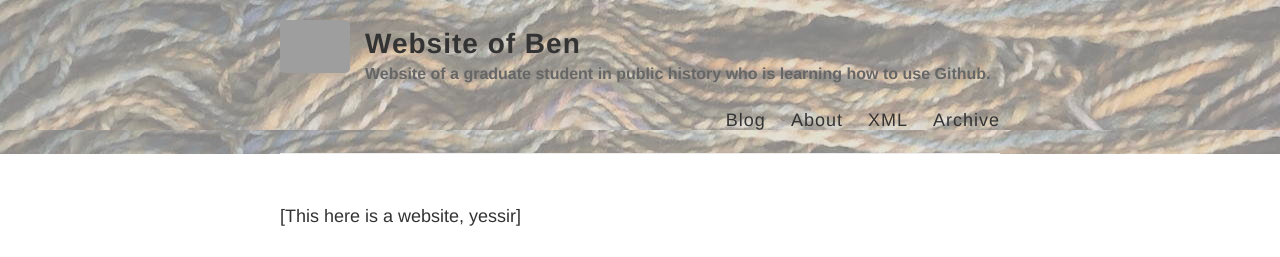
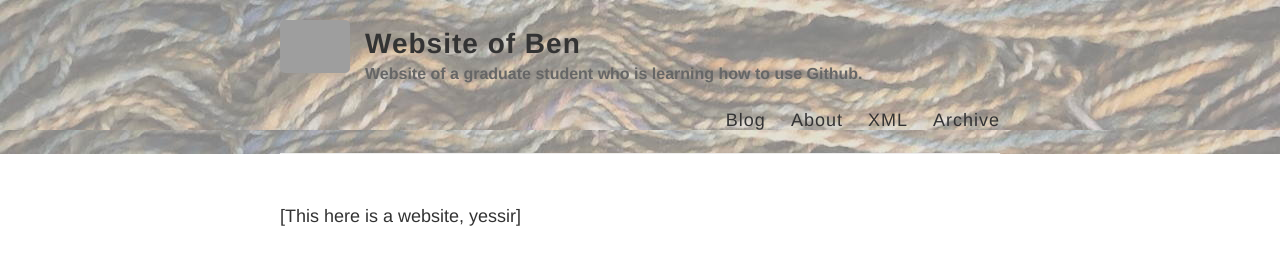
Before and after one commit to bfederlin/bfederlin.github.io, a Jekyll site: the page built from index.html, in a window 1280 px wide. Shown: the top 257 px of the page. Built offline with Jekyll 4.4.1, drawn with Linux system fonts in a browser that asks for light colours; grey boxes are pictures that could not be loaded.

Commit message:
Quick edit to desc

```diff
--- a/_config.yml
+++ b/_config.yml
@@ -6,7 +6,7 @@
 name: Website of Ben
 
 # Short bio or description (displayed in the header)
-description: Website of a graduate student in public history who is learning how to use Github.
+description: Website of a graduate student who is learning how to use Github.
 
 
 # URL of your avatar or profile pic
```
Also changed, not shown: 1 other file.
